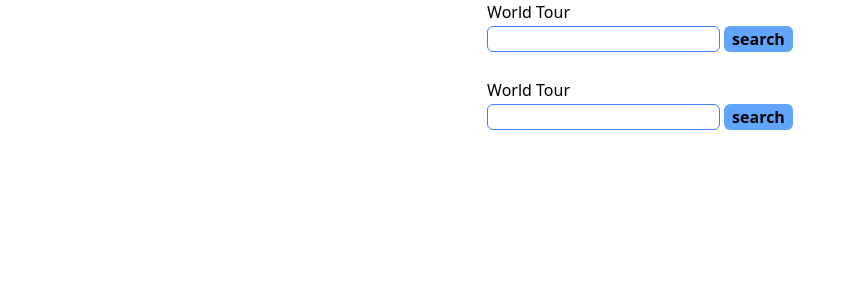
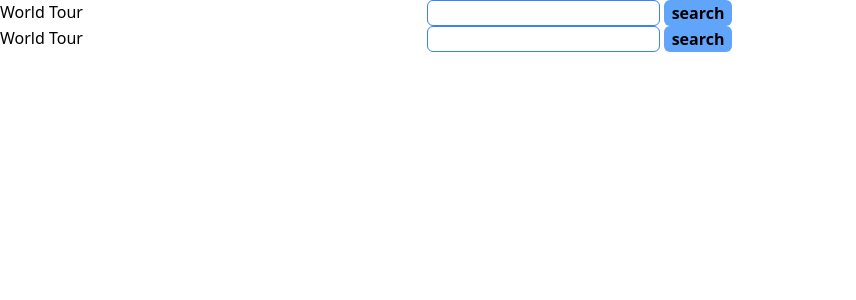
Before and after one commit to meghamaurya/world-tour-app, a Next.js app: page /nav in a window 1280 px wide. Shown: the top 300 px of the page, without its empty margins (0-856 px from the left). Built offline with nearby package versions, Linux system fonts and the light colour scheme.

Commit message:
build navbar

```diff
--- a/pages/nav.js
+++ b/pages/nav.js
@@ -3,7 +3,7 @@ import Search from "./search";
 const Navbar = ({ children }) => {
     return (
         <div className="flex flex-col">
-            <div className="grid grid-rows-3 justify-evenly">
+            <div className="grid grid-cols-3 justify-evenly">
                 <h2 className="col-span-1">World Tour</h2>
                 <Search />
             </div>
```
